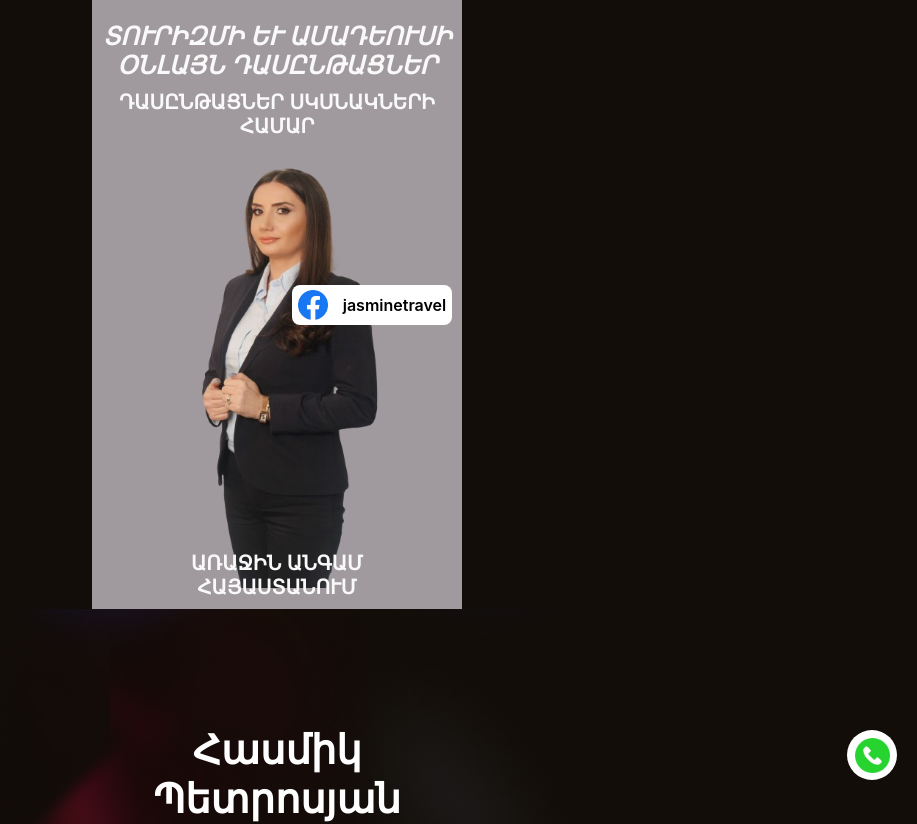
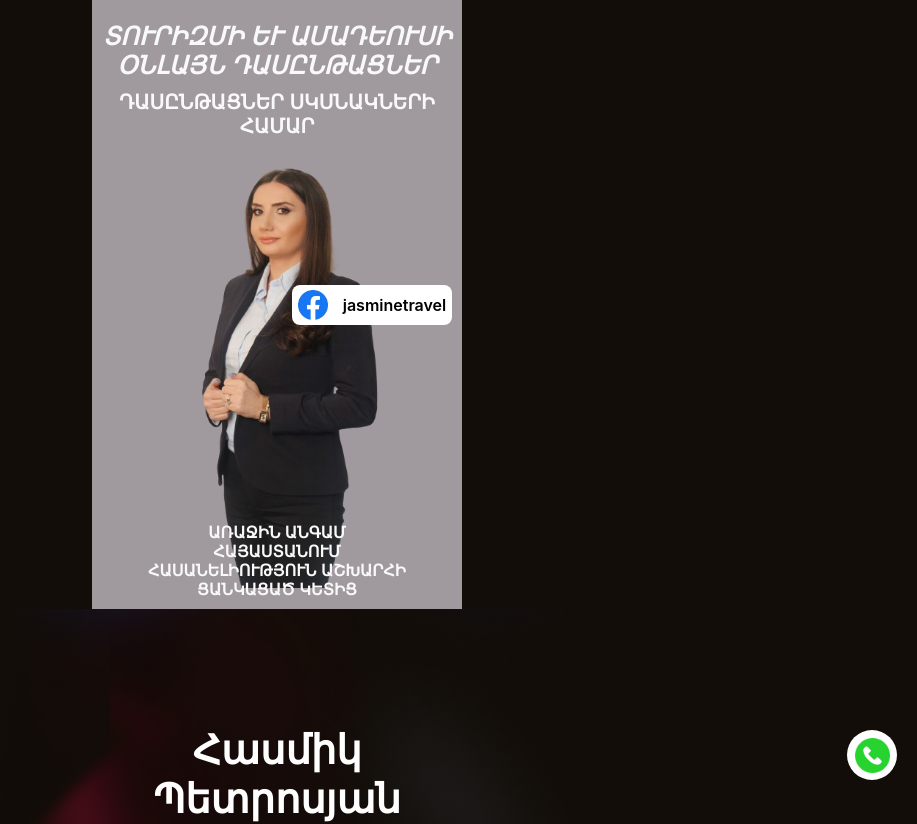
Before and after one commit to vardgeshakobyan2024/jasmine-travel, a React (Create React App) app: page / in a window 1280 px wide. Shown: the top 824 px of the page, without its empty margins (363-1280 px from the left). Built offline with nearby package versions, Linux system fonts and the light colour scheme.

Commit message:
edit text HeaderSite.jsx components .header .headerBotom p

```diff
--- a/src/components/HeaderSite/HeaderSite.jsx
+++ b/src/components/HeaderSite/HeaderSite.jsx
@@ -22,7 +22,7 @@ const HeaderSite = () => {
                         </a>
 
                         <div className="headerBottom">
-                            <p>առաջին անգամ <br /> Հայաստանում</p>
+                            <p>առաջին անգամ <br /> Հայաստանում <br /> Հասանելիություն աշխարհի <br /> ցանկացած կետից</p>
                         </div>
                     </div>
                 </div>
--- a/src/components/HeaderSite/headerSite.css
+++ b/src/components/HeaderSite/headerSite.css
@@ -67,7 +67,7 @@
 }
 
 .header .headerBottom p {
-    font-size: 20px;
+    font-size: 16px;
     font-family: sans-serif;
     text-transform: uppercase;
     text-align: center;
```
